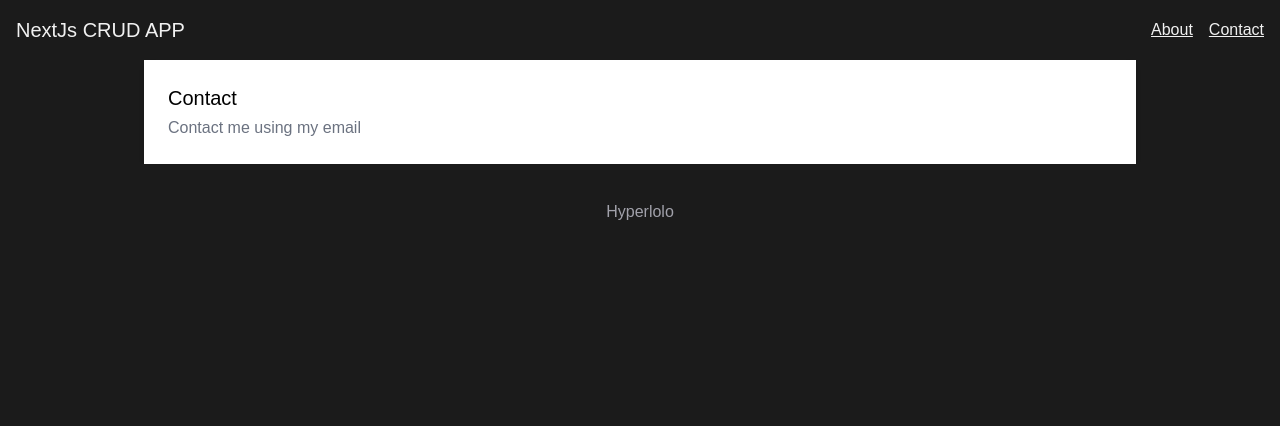
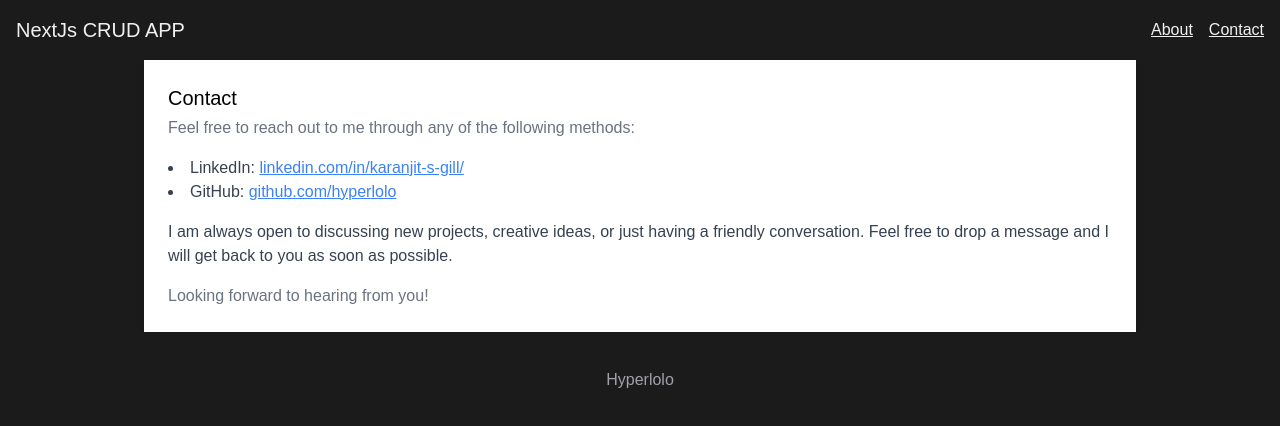
Before and after one commit to hyperlolo/NextJsCRUDApp, a Next.js app: page /contact in a window 1280 px wide. Shown: the top 426 px of the page. Built offline with nearby package versions, Linux system fonts and the light colour scheme.

Commit message:
feat: updated contact page

```diff
--- a/src/app/contact/page.tsx
+++ b/src/app/contact/page.tsx
@@ -2,7 +2,34 @@ export default function Contact() {
   return (
     <div className="bg-white p-6 max-w-full shadow-md flex flex-col">
       <div className="text-black text-xl font-medium pb-1">Contact</div>
-      <div className="text-gray-500">Contact me using my email</div>
+      <div className="text-gray-500 mb-4">
+        Feel free to reach out to me through any of the following methods:
+      </div>
+      <div className="text-gray-700">
+        <ul className="list-disc list-inside mb-4">
+          <li>
+            LinkedIn:{" "}
+            <a
+              href="https://www.linkedin.com/in/karanjit-s-gill/"
+              className="text-blue-500"
+            >
+              linkedin.com/in/karanjit-s-gill/
+            </a>
+          </li>
+          <li>
+            GitHub:{" "}
+            <a href="https://github.com/hyperlolo" className="text-blue-500">
+              github.com/hyperlolo
+            </a>
+          </li>
+        </ul>
+        <p className="mb-4">
+          I am always open to discussing new projects, creative ideas, or just
+          having a friendly conversation. Feel free to drop a message and I will
+          get back to you as soon as possible.
+        </p>
+        <p className="text-gray-500">Looking forward to hearing from you!</p>
+      </div>
     </div>
   );
 }
```
